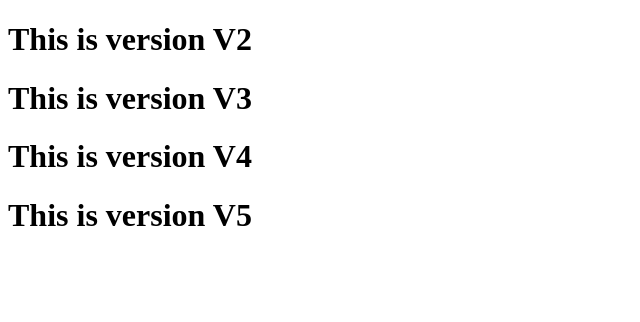
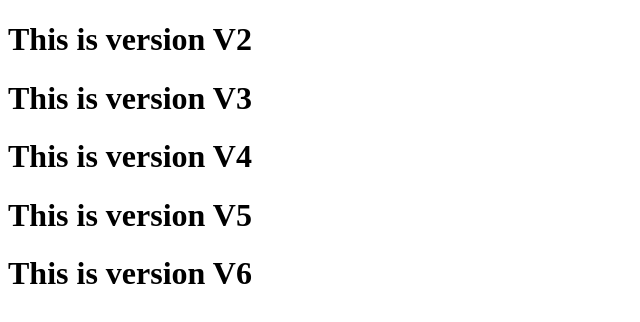
Before and after one commit to Harshita2806/MyRepo, a plain HTML site: page index.html in a window 1280 px wide. Shown: the whole page, without its empty margins (0-640 px from the left). Drawn offline with Linux system fonts and the light colour scheme.

Commit message:
6th Commit

```diff
--- a/index.html
+++ b/index.html
@@ -10,5 +10,6 @@
     <h1>This is version V3</h1>
     <h1>This is version V4</h1>
     <h1>This is version V5</h1>
+    <h1>This is version V6</h1>
 </body>
 </html>
```
